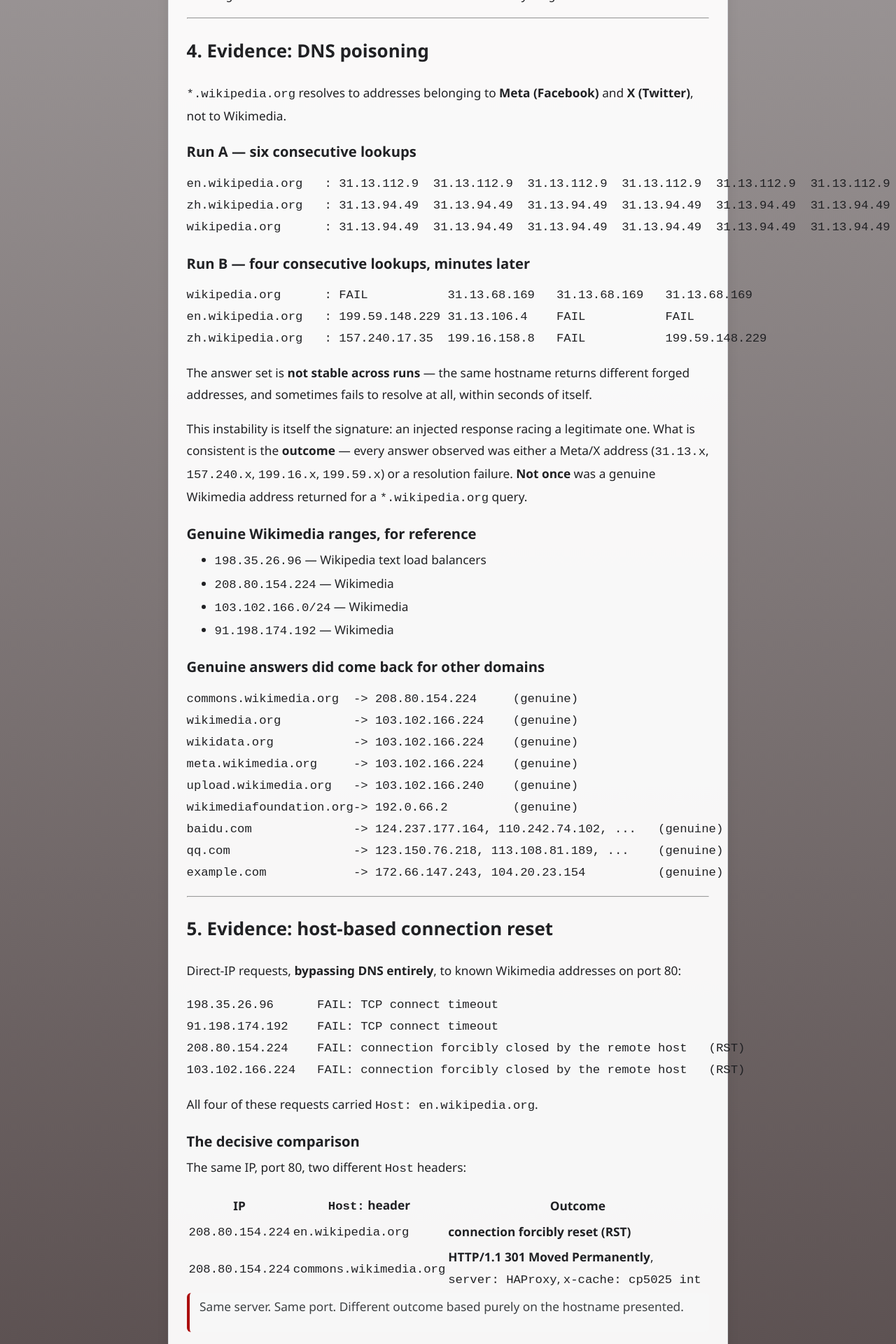
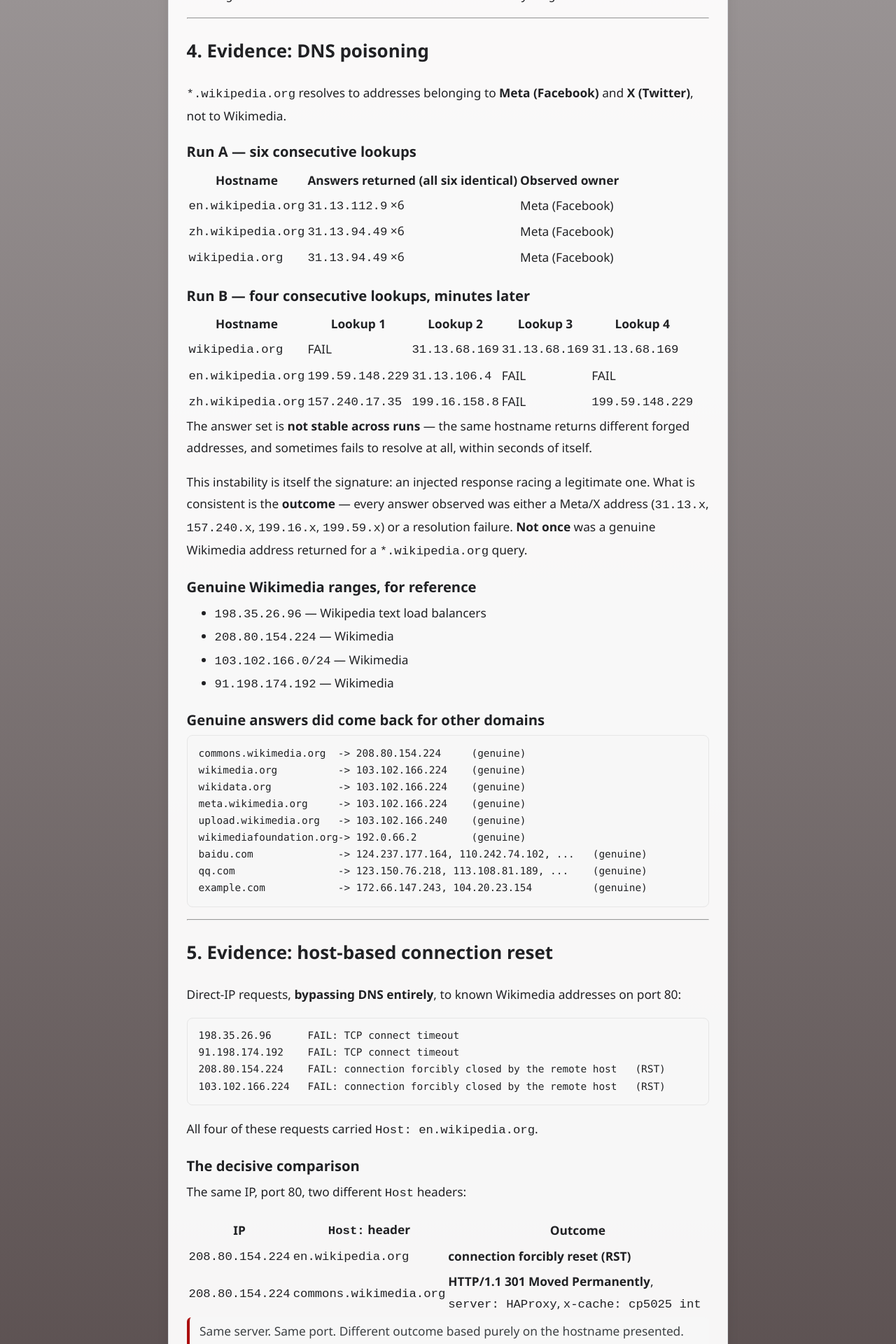
Before and after one commit to unknownpioneer/unknownpioneer.github.io, a Jekyll site: the page built from _posts/2026-10-16-wikipedia-accessibility-report.md, in a window 1280 px wide. Shown: the part 2895-4815 px from the top of the page at 70% size. Built offline with Jekyll 4.4.1, drawn with Linux system fonts in a browser that asks for light colours.

Commit message:
Keep the accessibility report's DNS evidence inside the article card

````diff
--- a/_posts/2026-10-16-wikipedia-accessibility-report.md
+++ b/_posts/2026-10-16-wikipedia-accessibility-report.md
@@ -89,19 +89,19 @@
 
 ### Run A — six consecutive lookups
 
-```
-en.wikipedia.org   : 31.13.112.9  31.13.112.9  31.13.112.9  31.13.112.9  31.13.112.9  31.13.112.9
-zh.wikipedia.org   : 31.13.94.49  31.13.94.49  31.13.94.49  31.13.94.49  31.13.94.49  31.13.94.49
-wikipedia.org      : 31.13.94.49  31.13.94.49  31.13.94.49  31.13.94.49  31.13.94.49  31.13.94.49
-```
+| Hostname | Answers returned (all six identical) | Observed owner |
+| --- | --- | --- |
+| `en.wikipedia.org` | `31.13.112.9` ×6 | Meta (Facebook) |
+| `zh.wikipedia.org` | `31.13.94.49` ×6 | Meta (Facebook) |
+| `wikipedia.org` | `31.13.94.49` ×6 | Meta (Facebook) |
 
 ### Run B — four consecutive lookups, minutes later
 
-```
-wikipedia.org      : FAIL           31.13.68.169   31.13.68.169   31.13.68.169
-en.wikipedia.org   : 199.59.148.229 31.13.106.4    FAIL           FAIL
-zh.wikipedia.org   : 157.240.17.35  199.16.158.8   FAIL           199.59.148.229
-```
+| Hostname | Lookup 1 | Lookup 2 | Lookup 3 | Lookup 4 |
+| --- | --- | --- | --- | --- |
+| `wikipedia.org` | FAIL | `31.13.68.169` | `31.13.68.169` | `31.13.68.169` |
+| `en.wikipedia.org` | `199.59.148.229` | `31.13.106.4` | FAIL | FAIL |
+| `zh.wikipedia.org` | `157.240.17.35` | `199.16.158.8` | FAIL | `199.59.148.229` |
 
 The answer set is **not stable across runs** — the same hostname returns different forged addresses, and sometimes fails to resolve at all, within seconds of itself.
 
--- a/assets/css/site.css
+++ b/assets/css/site.css
@@ -345,6 +345,22 @@
   color: #3c4043;
   background: #f7f7f7;
   border-radius: 6px;
+}
+
+.article-body pre {
+  margin: 0 0 1.1rem;
+  padding: 0.85rem 1rem;
+  background: #f7f7f7;
+  border: 1px solid #e6e6e6;
+  border-radius: 8px;
+  max-width: 100%;
+  overflow-x: auto;
+  font-size: 0.9rem;
+  line-height: 1.6;
+}
+
+.article-body pre code {
+  font-family: ui-monospace, SFMono-Regular, Menlo, Consolas, "Liberation Mono", monospace;
 }
 
 .article-nav {
````
